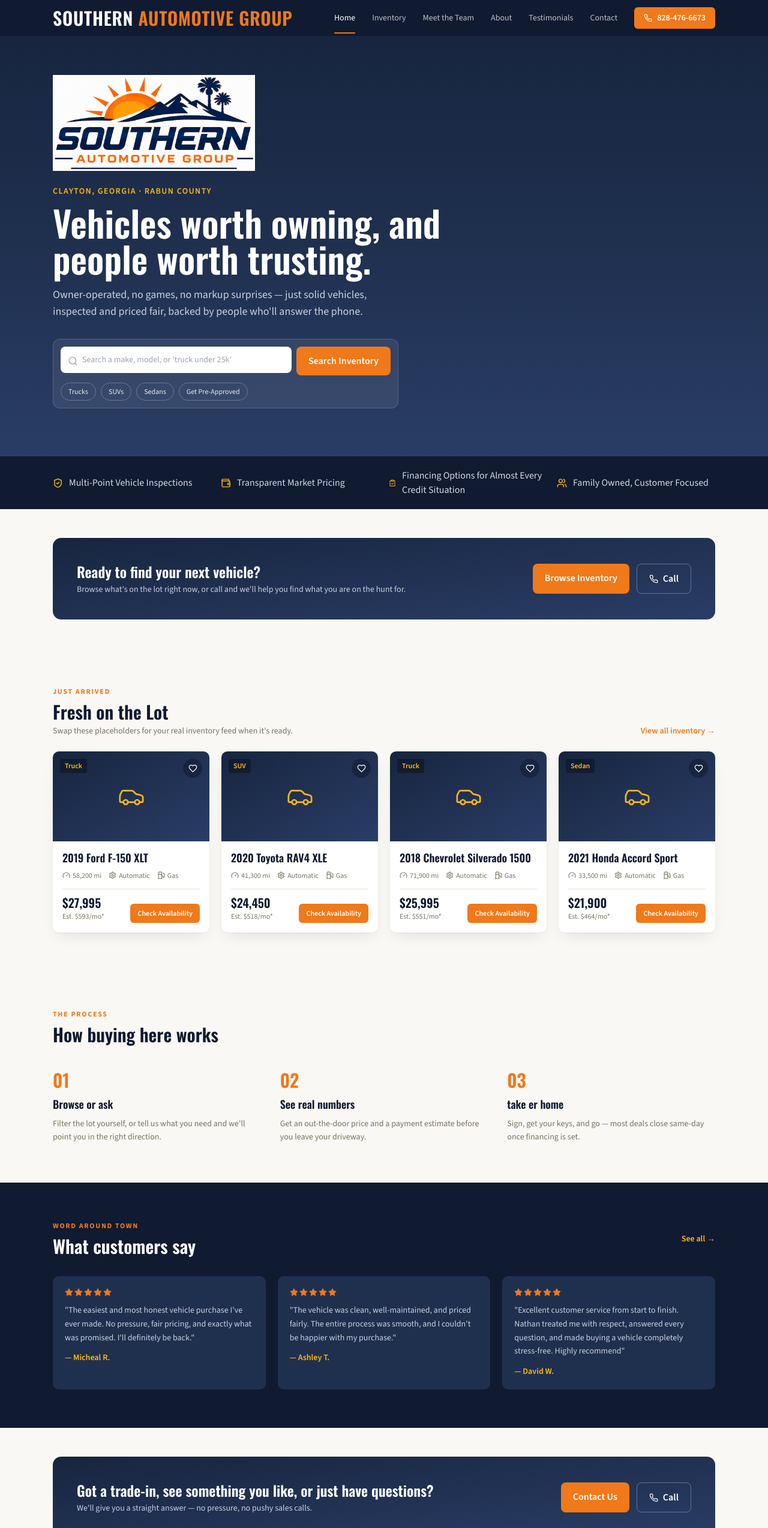
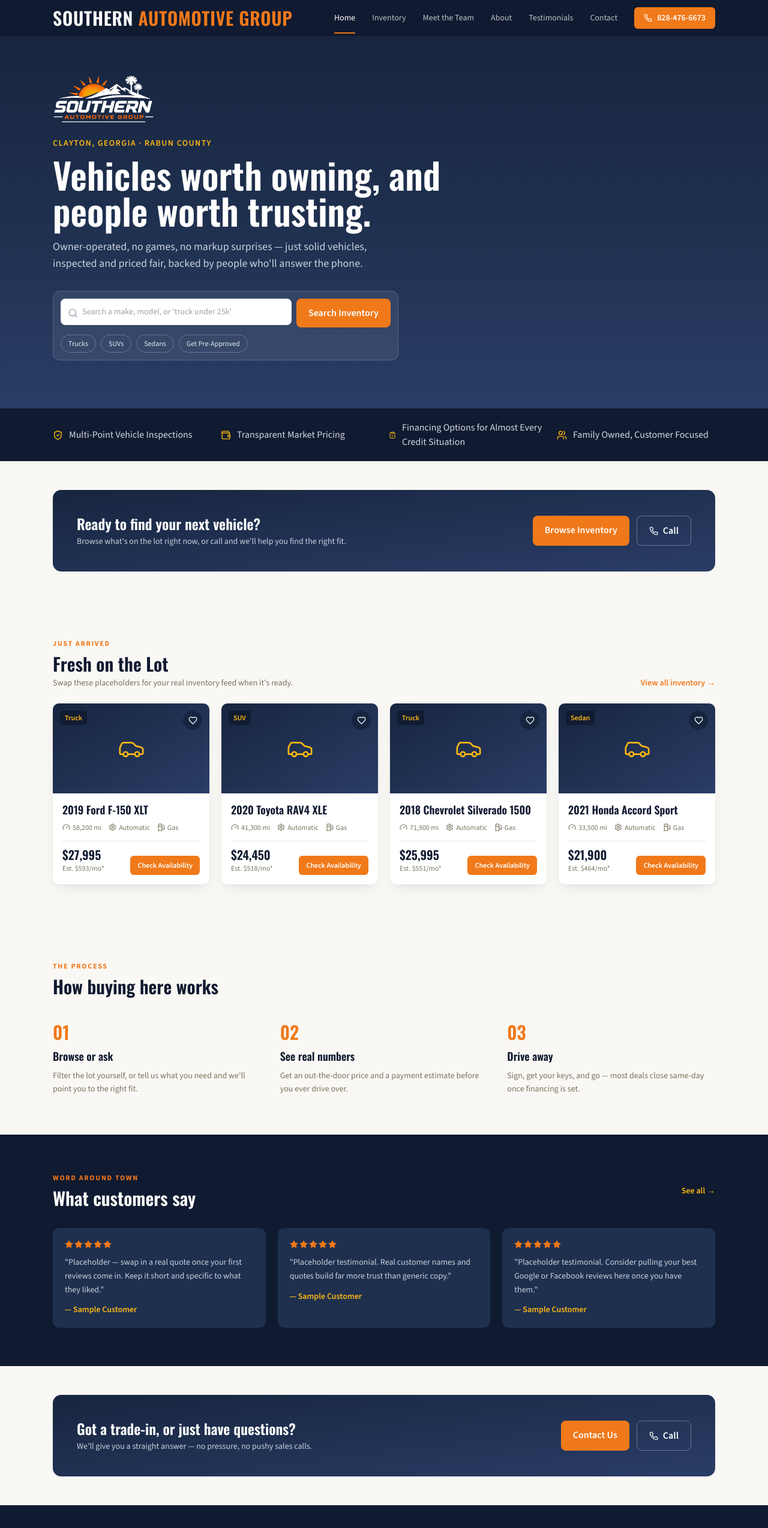
Before and after one commit to southernautomotivega/southern-automotive-site, a Next.js app in the folder sag-site/: page / in a window 1280 px wide. Shown: the top 2548 px of the page at 60% size. Built offline with nearby package versions, Linux system fonts and the light colour scheme.

Commit message:
Add files via upload

```diff
--- a/sag-site/app/page.js
+++ b/sag-site/app/page.js
@@ -6,15 +6,15 @@ import { getVehicles } from "@/lib/vehicles";
 import HeroSearch from "@/components/HeroSearch";
 
 const TESTIMONIALS = [
-  { name: "Micheal R.", quote: "The easiest and most honest vehicle purchase I've ever made. No pressure, fair pricing, and exactly what was promised. I'll definitely be back.", rating: 5 },
-  { name: "Ashley T.", quote: "The vehicle was clean, well-maintained, and priced fairly. The entire process was smooth, and I couldn't be happier with my purchase.", rating: 5 },
-  { name: "David W.", quote: "Excellent customer service from start to finish. Nathan treated me with respect, answered every question, and made buying a vehicle completely stress-free. Highly recommend", rating: 5 },
+  { name: "Sample Customer", quote: "Placeholder — swap in a real quote once your first reviews come in. Keep it short and specific to what they liked.", rating: 5 },
+  { name: "Sample Customer", quote: "Placeholder testimonial. Real customer names and quotes build far more trust than generic copy.", rating: 5 },
+  { name: "Sample Customer", quote: "Placeholder testimonial. Consider pulling your best Google or Facebook reviews here once you have them.", rating: 5 },
 ];
 
 const STEPS = [
-  { step: "01", title: "Browse or ask", body: "Filter the lot yourself, or tell us what you need and we'll point you in the right direction." },
-  { step: "02", title: "See real numbers", body: "Get an out-the-door price and a payment estimate before you leave your driveway." },
-  { step: "03", title: "take er home", body: "Sign, get your keys, and go — most deals close same-day once financing is set." },
+  { step: "01", title: "Browse or ask", body: "Filter the lot yourself, or tell us what you need and we'll point you to the right fit." },
+  { step: "02", title: "See real numbers", body: "Get an out-the-door price and a payment estimate before you ever drive over." },
+  { step: "03", title: "Drive away", body: "Sign, get your keys, and go — most deals close same-day once financing is set." },
 ];
 
 export default async function HomePage() {
@@ -23,8 +23,8 @@ export default async function HomePage() {
   return (
     <>
       <section className="relative overflow-hidden bg-gradient-to-b from-navy800 via-navy700 to-navy600">
-        <div className="relative max-w-6xl mx-auto px-4 sm:px-6 pt-12 pb-16 sm:pt-16 sm:pb-20 font-body">
-          <Image src="/logo.png" alt="Southern Automotive Group" width={280} height={132} className="h-32 sm:h-40 w-auto mb-6" priority />
+        <div className="relative z-10 max-w-6xl mx-auto px-4 sm:px-6 pt-12 pb-16 sm:pt-16 sm:pb-20 font-body">
+          <Image src="/logo.png" alt="Southern Automotive Group" width={560} height={265} className="h-16 sm:h-20 w-auto mb-6" priority />
           <p className="text-sm font-semibold tracking-widest uppercase mb-3 text-brandGold">Clayton, Georgia · Rabun County</p>
           <h1 className="font-display text-4xl sm:text-6xl font-semibold leading-tight max-w-2xl text-white">
             Vehicles worth owning, and people worth trusting.
@@ -41,7 +41,7 @@ export default async function HomePage() {
 
       <CTABanner
         title="Ready to find your next vehicle?"
-        subtitle="Browse what's on the lot right now, or call and we'll help you find what you are on the hunt for."
+        subtitle="Browse what's on the lot right now, or call and we'll help you find the right fit."
         primaryLabel="Browse Inventory"
         primaryHref="/inventory"
       />
@@ -92,7 +92,7 @@ export default async function HomePage() {
       </section>
 
       <CTABanner
-        title="Got a trade-in, see something you like, or just have questions?"
+        title="Got a trade-in, or just have questions?"
         subtitle="We'll give you a straight answer — no pressure, no pushy sales calls."
         primaryLabel="Contact Us"
         primaryHref="/contact"
```
Also changed, not shown: sag-site/public/logo.png.
